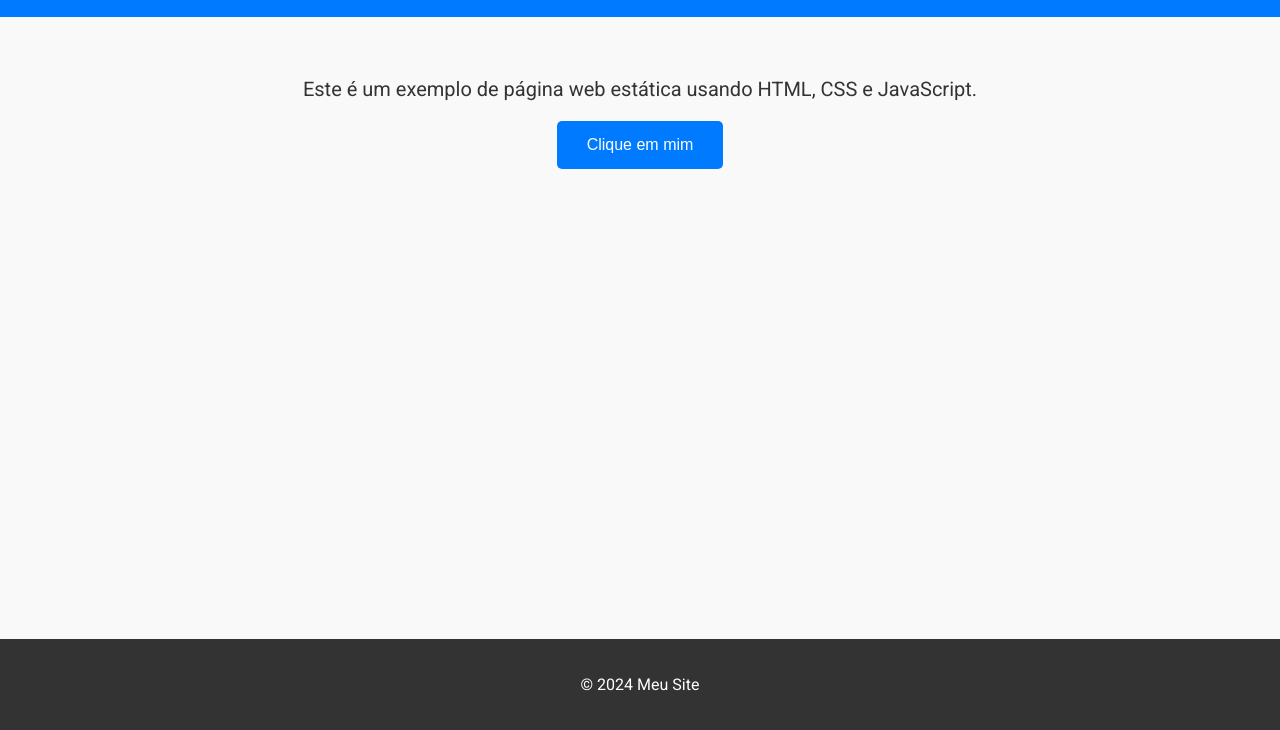
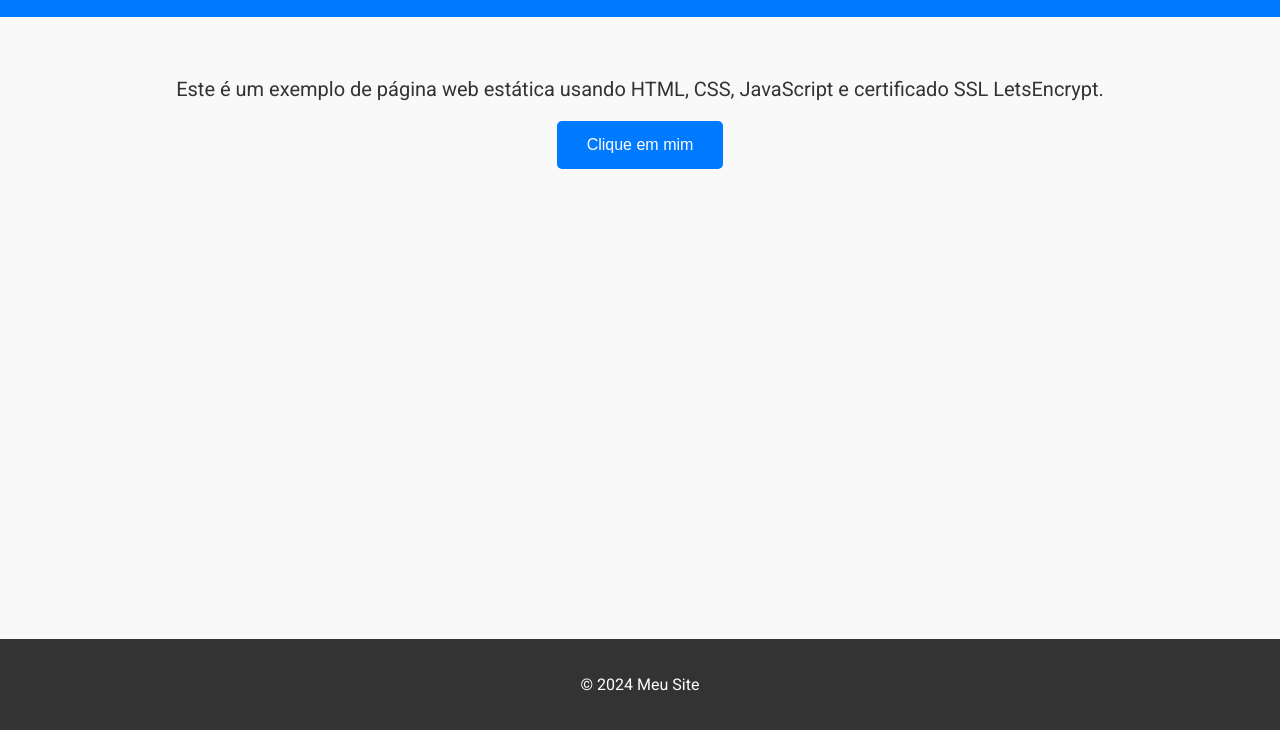
Before and after one commit to ailtoncordeiro/deploy-site-estatico, a plain HTML site: page index.html in a window 1280 px wide. Shown: the part 70-800 px from the top of the page. Drawn offline with Linux system fonts and the light colour scheme.

Commit message:
feat: adicionando certbot

```diff
--- a/index.html
+++ b/index.html
@@ -17,7 +17,7 @@
     </header>
     <main>
         <div class="container">
-            <p>Este é um exemplo de página web estática usando HTML, CSS e JavaScript.</p>
+            <p>Este é um exemplo de página web estática usando HTML, CSS, JavaScript e certificado SSL LetsEncrypt.</p>
             <button id="actionButton">Clique em mim</button>
         </div>
     </main>
```
Also changed, not shown: 4 other files.
